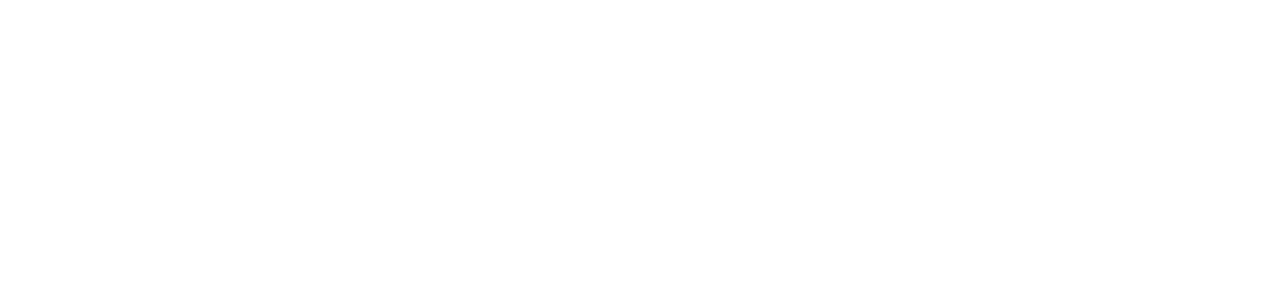
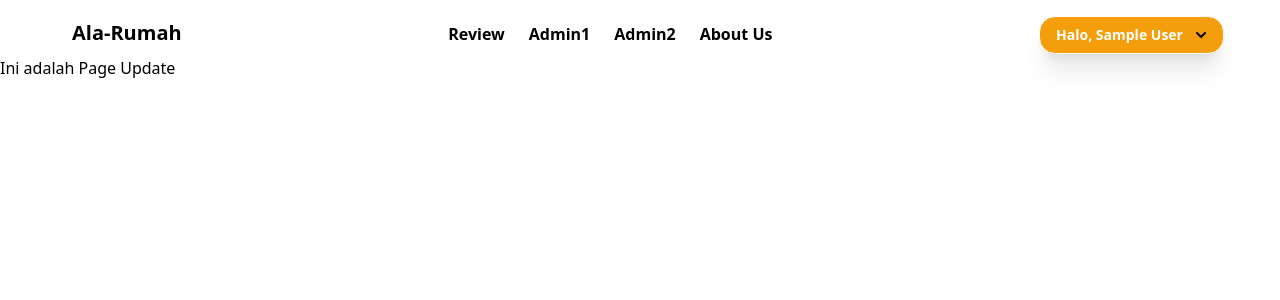
Before and after one commit to GeraldiNathan/ReactLaravel-FP, a React (Create React App) app: page /update in a window 1280 px wide. Before the commit this address had no page. Shown: the top 300 px of the page. Built offline with nearby package versions, Linux system fonts and the light colour scheme; sample sign-in values are in the browser's storage.

Commit message:
feat(Update Page) : Create Update Page

```diff
--- a/src/App.js
+++ b/src/App.js
@@ -8,6 +8,7 @@ import Protected from "./Protected";
 import Profile from "./pages/ProfilePage";
 import TeamComponent from "./components/TeamComponent";
 import ListProduct from "./pages/AdminPage";
+import UpdatePage from "./pages/UpdatePage";
 
 function App() {
   return (
@@ -24,6 +25,7 @@ function App() {
         <Route path="/listproduct" element={<Protected Cmp={ListProduct} />} />
         <Route path="/profile" element={<Protected Cmp={Profile} />} />
         <Route path="/aboutus" element={<Protected Cmp={TeamComponent} />} />
+        <Route path="/update" element={<Protected Cmp={UpdatePage} />} />
       </Routes>
     </div>
   );
--- /dev/null
+++ b/src/components/UpdateComponents.jsx
@@ -0,0 +1,11 @@
+import React from "react";
+
+function UpdateComponent() {
+  return (
+    <div>
+      <p>Ini adalah Page Update</p>
+    </div>
+  );
+}
+
+export default UpdateComponent;
--- /dev/null
+++ b/src/pages/UpdatePage.jsx
@@ -0,0 +1,14 @@
+import React from "react";
+import UpdateComponent from "../components/UpdateComponents";
+import Navbar from "../components/NavbarComponents";
+
+function UpdatePage() {
+  return (
+    <>
+      <Navbar />
+      <UpdateComponent />
+    </>
+  );
+}
+
+export default UpdatePage;
```
Also changed, not shown: 1 other file (tests, documents, lock files or other folders).
